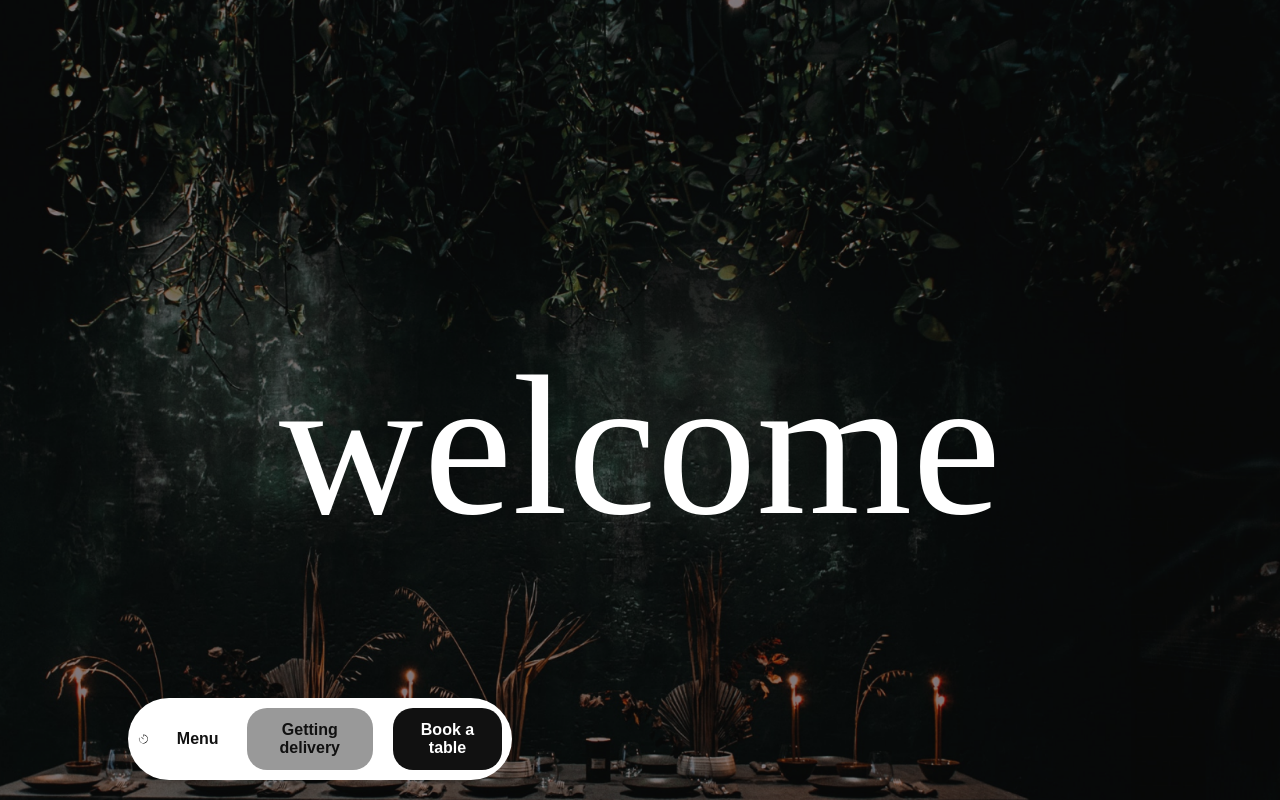
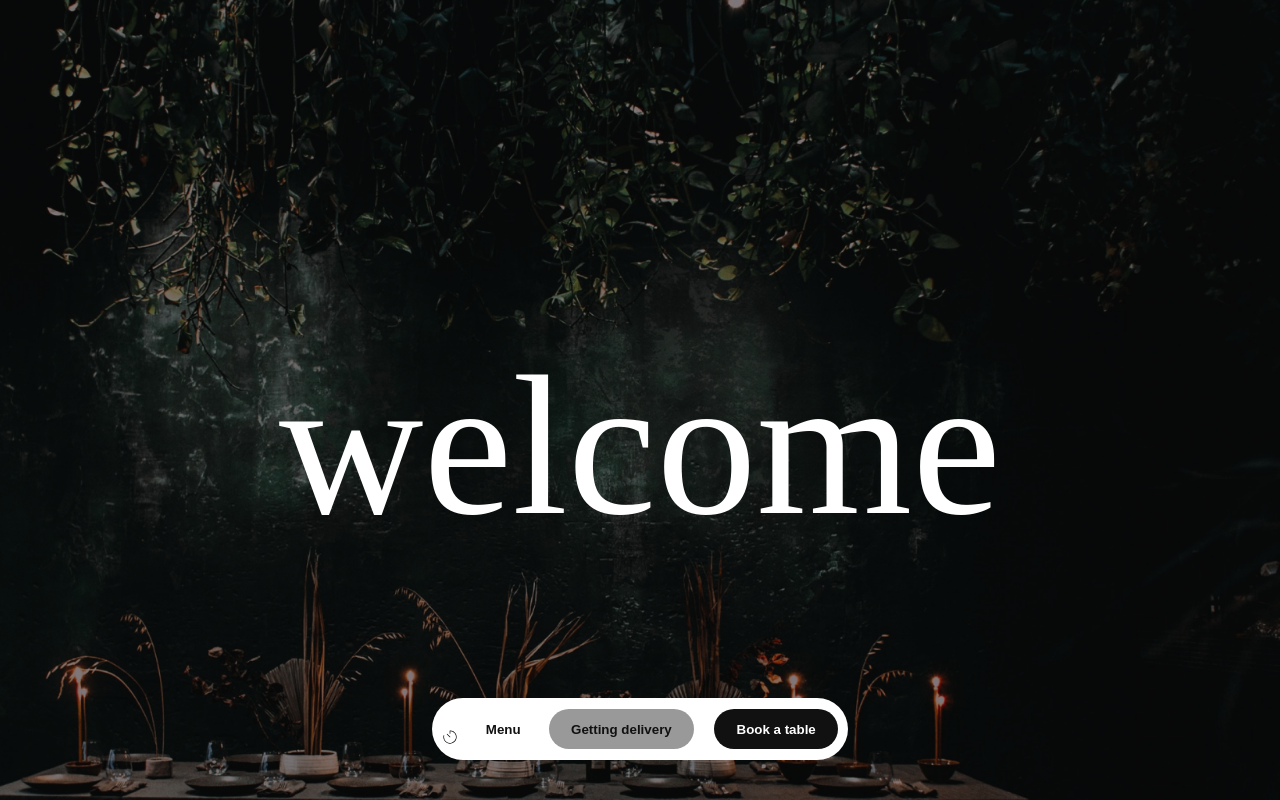
Before and after one commit to duyquy321323/restaurant4.0, a React (Create React App) app: page / in a window 1280 px wide. Built offline with nearby package versions, Linux system fonts and the light colour scheme; a web font is replaced by a local one.

Commit message:
Chắc r á

```diff
--- a/src/pages/BookTable/BookTable.css
+++ b/src/pages/BookTable/BookTable.css
@@ -33,17 +33,22 @@
   }
 
   .action-buttons {
+    background: #fff;
     display: flex;
     gap: 20px;
     position:fixed;
     bottom: 20px;
     left:10%;
     width:30%;
-    gap: 20px;
     aligh-items: center;
     justify-content: center;
+    padding: 10px;
+    border-radius: 50px;
   }
   .icon {
+    /* width: 100px; */
+    /* padding: 5px; */
+    margin-top: 15px;
     color:black;
   }
   .action-buttons button {
--- a/src/pages/Home/Home.css
+++ b/src/pages/Home/Home.css
@@ -26,7 +26,7 @@
 }
 
 
-.action-buttons {
+.action-button {
   /* background-color: #fff;
   display: flex;
   gap: 1rem;
--- a/src/pages/Home/index.js
+++ b/src/pages/Home/index.js
@@ -5,7 +5,7 @@ const ActionButtons = () => {
   const navigate = useNavigate();
   return (
     <div className="action-container">
-      <div className="action-buttons">
+      <div className="action-button">
         <CiTimer className='icon' />
         <button className="action-btn" onClick={() => navigate("/menu")}>Menu</button>
         <button className="action-btn1" onClick={() => navigate("/menu")}>Getting delivery</button>
```
